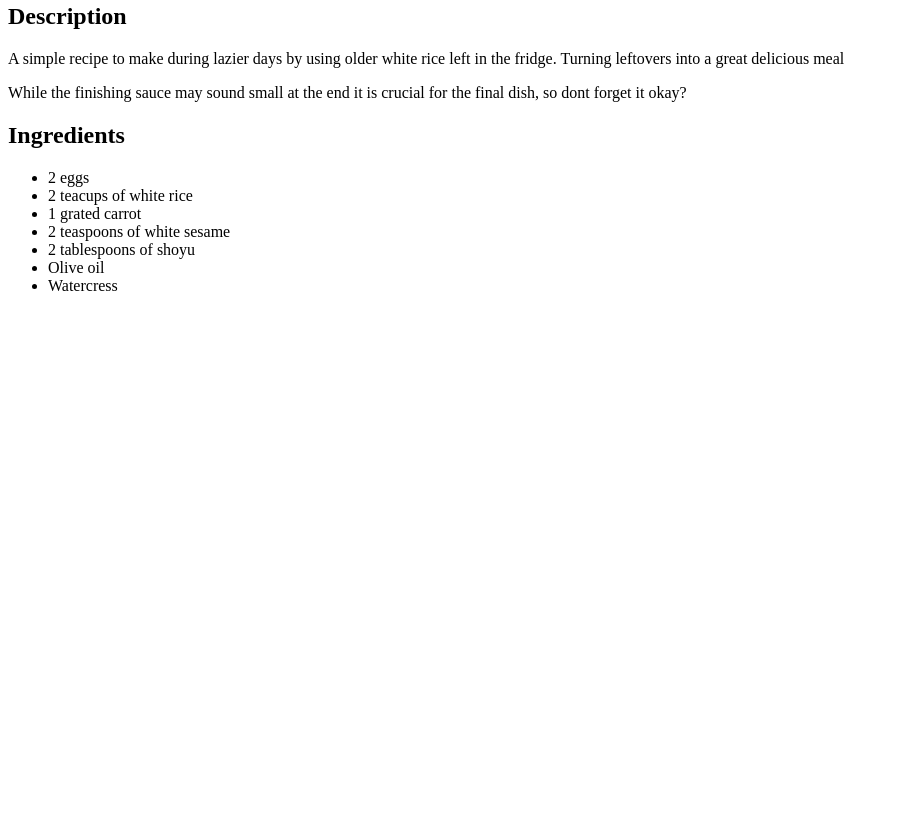
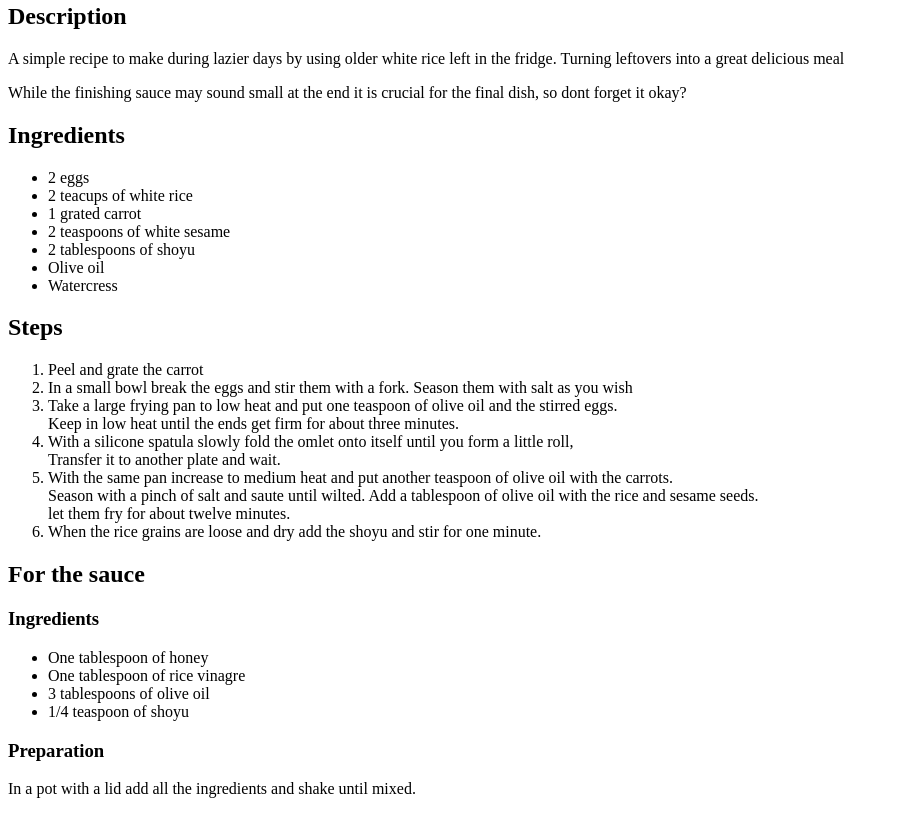
Before and after one commit to PedroMMHernandes/odin-recipes, a plain HTML site: page recipes/jpn-fried-rice.html in a window 1280 px wide. Shown: the part 401-1215 px from the top of the page, without its empty margins (0-899 px from the left). Before the commit the page ends 800 px from the top, so only its background shows below. Drawn offline with Linux system fonts and the light colour scheme.

Commit message:
Create the instructions for preparing the recipe of japanese fried rice

```diff
--- a/recipes/jpn-fried-rice.html
+++ b/recipes/jpn-fried-rice.html
@@ -21,5 +21,28 @@
         <li>Olive oil</li>
         <li>Watercress</li>
     </ul>
+    <h2>Steps</h2>
+    <ol>
+        <li>Peel and grate the carrot</li>
+        <li>In a small bowl break the eggs and stir them with a fork. Season them with salt as you wish</li>
+        <li>Take a large frying pan to low heat and put one teaspoon of olive oil and the stirred eggs. <br>
+        Keep in low heat until the ends get firm for about three minutes.</li>
+        <li>With a silicone spatula slowly fold the omlet onto itself until you form a little roll, <br>
+        Transfer it to another plate and wait.</li>
+        <li>With the same pan increase to medium heat and put another teaspoon of olive oil with the carrots. <br>
+        Season with a pinch of salt and saute until wilted. Add a tablespoon of olive oil with the rice and sesame seeds. <br>
+        let them fry for about twelve minutes.</li>
+        <li>When the rice grains are loose and dry add the shoyu and stir for one minute.</li>
+    </ol>
+    <h2>For the sauce</h2>
+    <h3>Ingredients</h3>
+    <ul>
+        <li>One tablespoon of honey</li>
+        <li>One tablespoon of rice vinagre</li>
+        <li>3 tablespoons of olive oil</li>
+        <li>1/4 teaspoon of shoyu</li>
+    </ul>
+    <h3>Preparation</h3>
+    <p>In a pot with a lid add all the ingredients and shake until mixed.</p>
 </body>
 </html>
```
